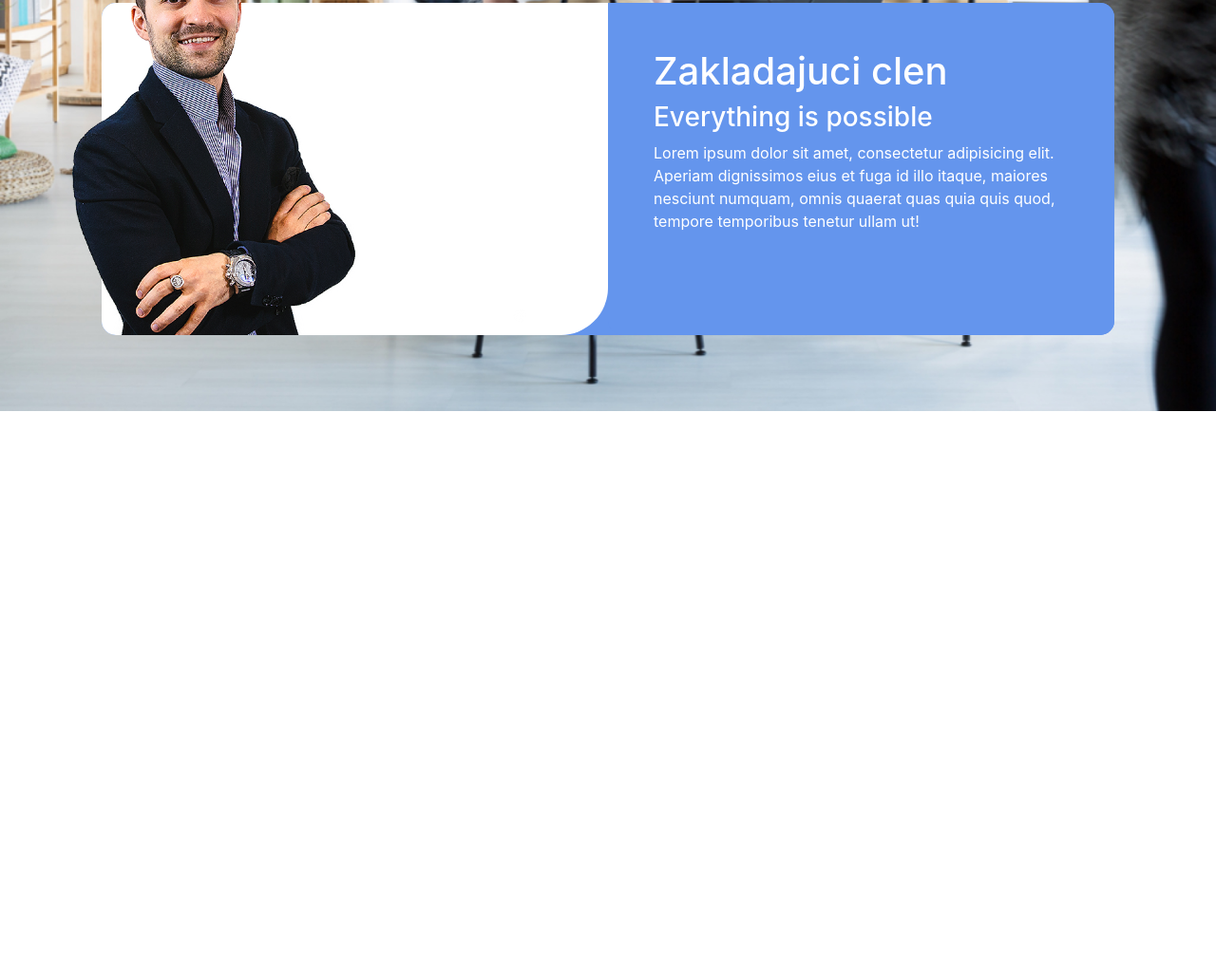
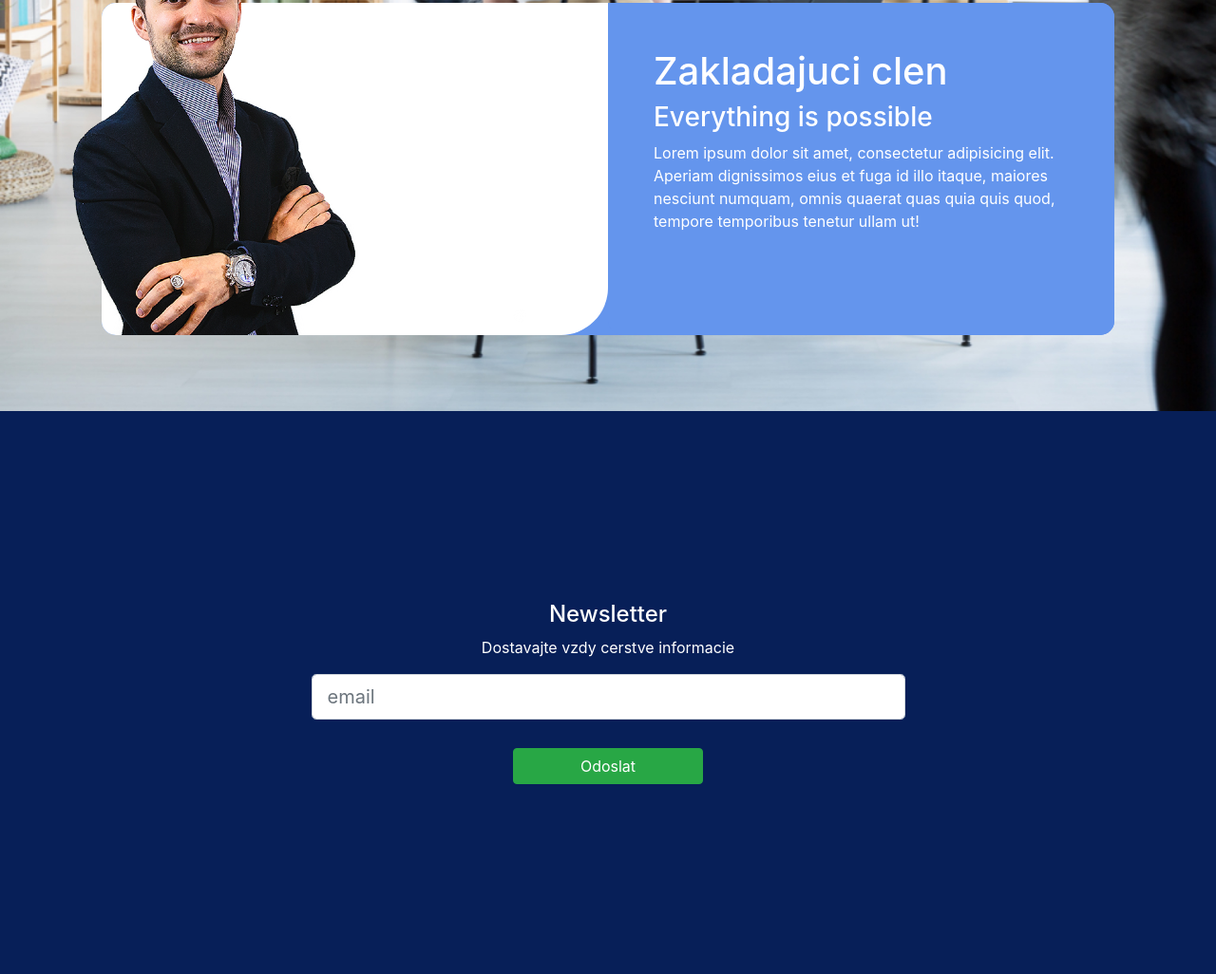
Before and after one commit to OpenLab-sk/openlab-web-jules, a plain HTML site: page index.html in a window 1280 px wide. Shown: the part 2230-3256 px from the top of the page at 95% size. Before the commit the page ends 2663 px from the top, so only its background shows below. Drawn offline with nearby package versions, Linux system fonts and the light colour scheme.

Commit message:
Newsletter

```diff
--- a/index.html
+++ b/index.html
@@ -138,5 +138,23 @@
         </div>
       </div>
     </div>
+    <div class="row email-section">
+      <div class="col-6 offset-3 d-flex flex-column align-items-center">
+        <h4>
+          Newsletter
+        </h4>
+        <p>
+          Dostavajte vzdy cerstve informacie
+        </p>
+        <input
+          class="form-control form-control-lg"
+          type="text"
+          placeholder="email"
+        />
+        <button type="submit" class="btn btn-success email-submit">
+          Odoslat
+        </button>
+      </div>
+    </div>
   </body>
 </html>
--- a/styles.css
+++ b/styles.css
@@ -89,3 +89,17 @@
   margin-top: -100px;
   margin-left: -54px;
 }
+
+/* Email */
+.email-section {
+  padding-top: 200px;
+  padding-bottom: 200px;
+  background-color: #071f58;
+  color: white;
+  text-align: center;
+}
+
+.email-submit {
+  margin-top: 30px;
+  width: 200px;
+}
```
